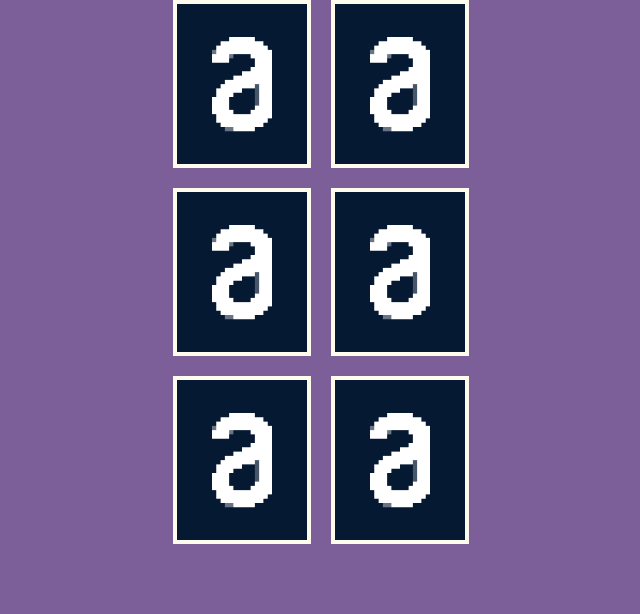
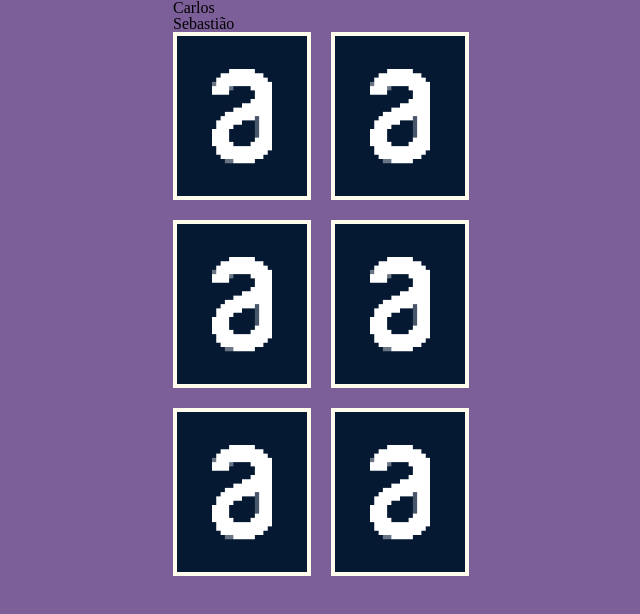
Before and after one commit to CarlosOtrebla/matching-game, a website built with Vite: page index.html in a window 1280 px wide. Shown: the whole page, without its empty margins (307-947 px from the left). Built offline with nearby package versions, Linux system fonts and the light colour scheme.

Commit message:
:construction: Create PlayerName components without css

```diff
--- a/main.js
+++ b/main.js
@@ -2,9 +2,18 @@ import "./src/styles/settings/colors.css"
 import "./src/styles/generic/reset.css"
 import "./src/styles/elements/base.css"
 import BoardGame from './src/objetcs/BoardGame/index'
+import PlayerName from "./src/components/PlayerName"
+
 
 
 const $root = document.querySelector("#root")
-const $htmlBoardGame = BoardGame(6)
 
-$root.insertAdjacentHTML("beforeend", $htmlBoardGame)
+
+$root.insertAdjacentHTML(
+    "beforeend",
+`
+${PlayerName("Carlos")}
+${PlayerName("Sebastião")}
+${BoardGame(6)}
+`
+)
--- /dev/null
+++ b/src/components/PlayerName/index.js
@@ -0,0 +1,7 @@
+function PlayerName(content) {
+    return `
+        <p>${content}</p>
+    `
+}
+
+export default PlayerName;
--- a/src/components/PlayerScore/index.js
+++ b/src/components/PlayerScore/index.js
@@ -3,7 +3,7 @@ import "./style.css"
 function PlayerScore() {
     return`
     <article class="player-score">
-        <img src="images/Player1.png" alt="texto player 1">
+
 
     </article>
     `
```
Also changed, not shown: src/objetcs/BoardGame/style.css (line endings or trailing spaces).
